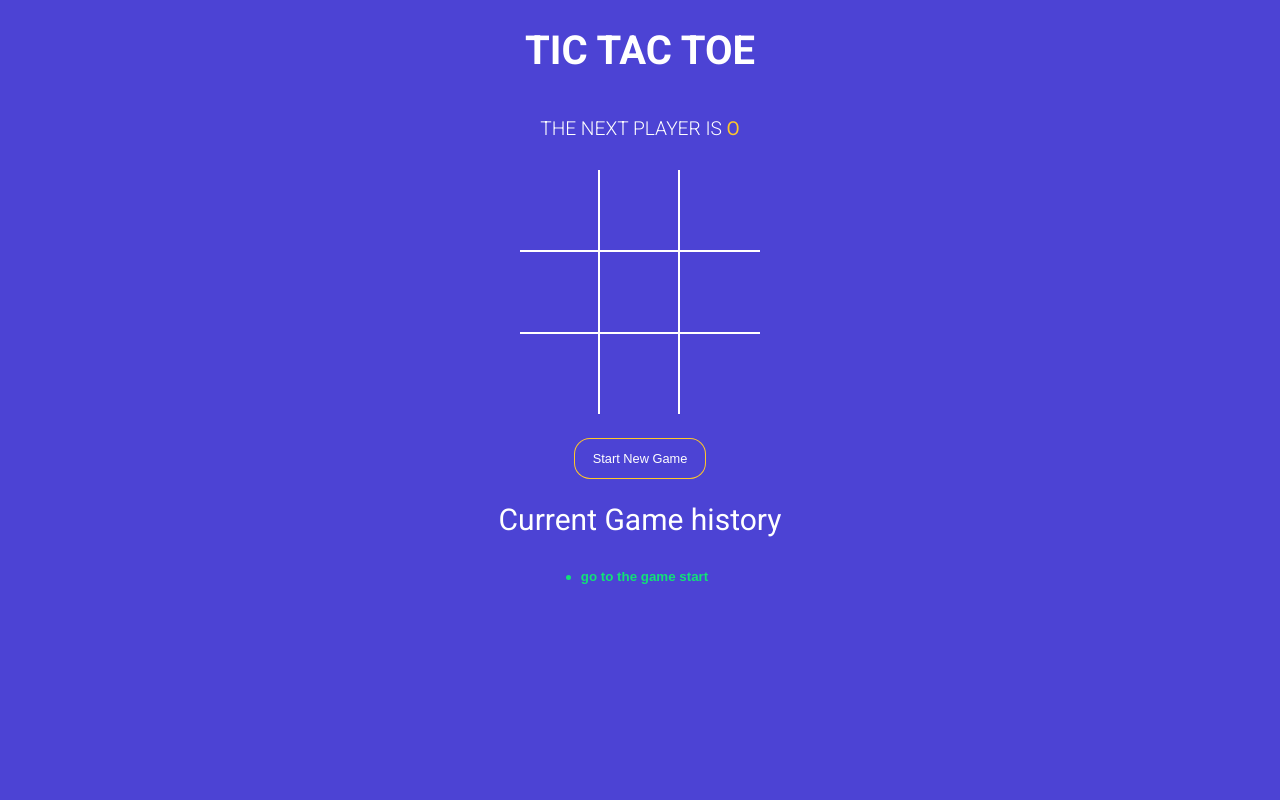
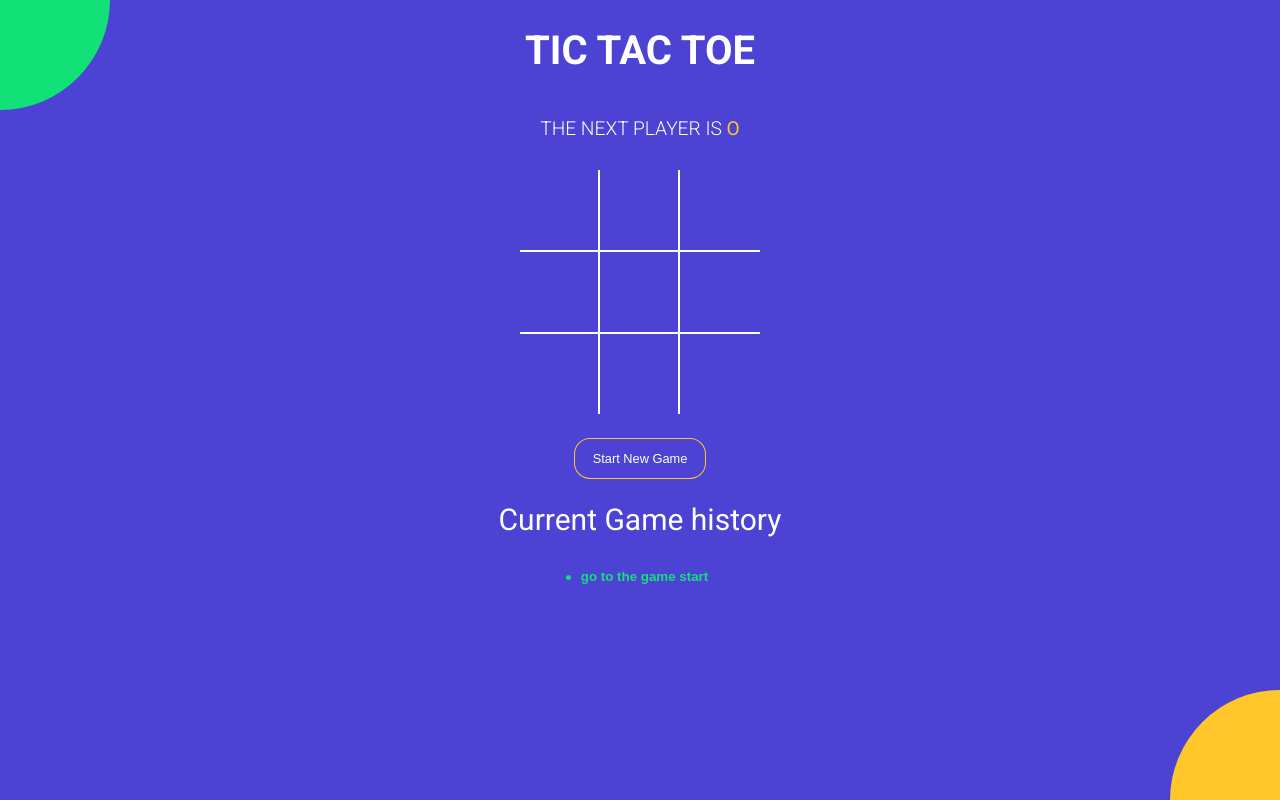
Before and after one commit to JAAGRIT02/tictactoe, a React (Vite) app: page / in a window 1280 px wide. Built offline with nearby package versions, Linux system fonts and the light colour scheme.

Commit message:
added bg style

```diff
--- a/src/App.jsx
+++ b/src/App.jsx
@@ -74,6 +74,7 @@ function App() {
     }}>Current Game history</h2>
 
     <History history={history} moveTo={moveTo} currentMove={currentMove}/>
+    <div className='bg-balls'/>
   </div>
   </>
   )
```
